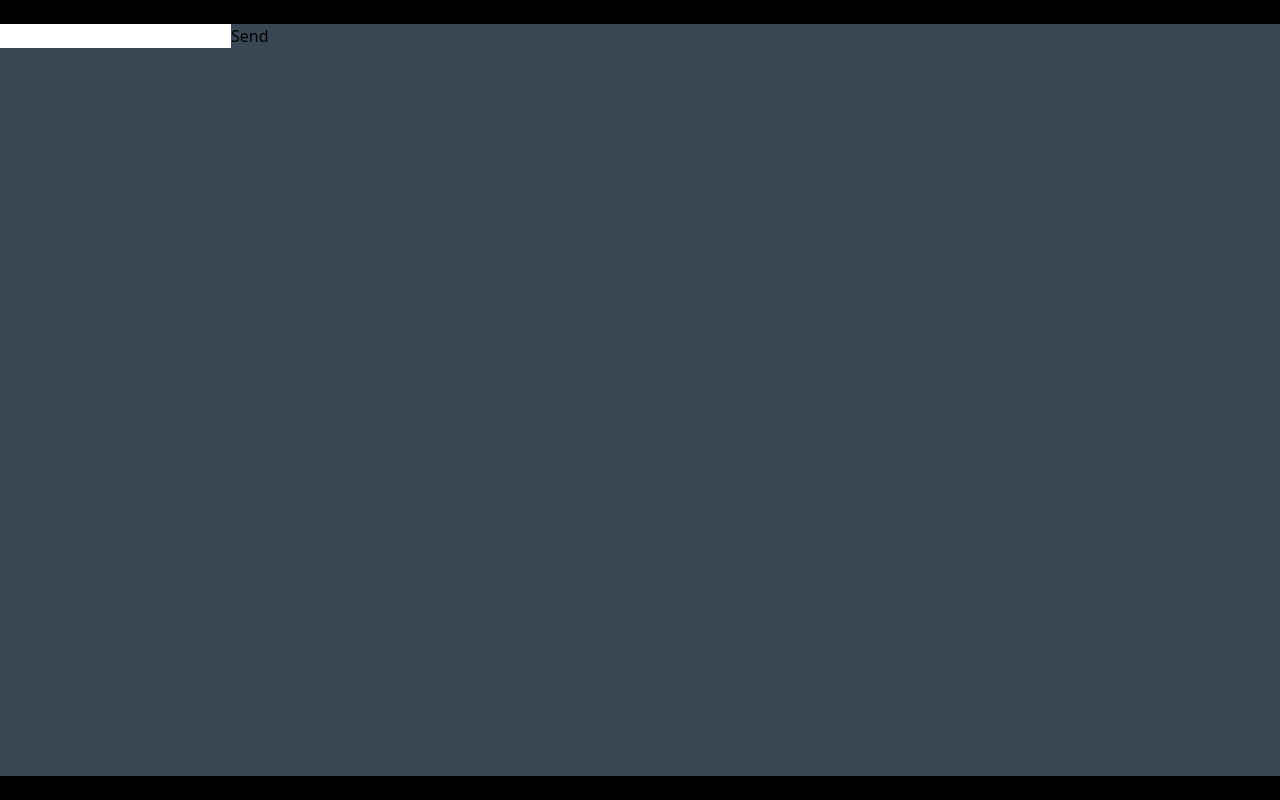
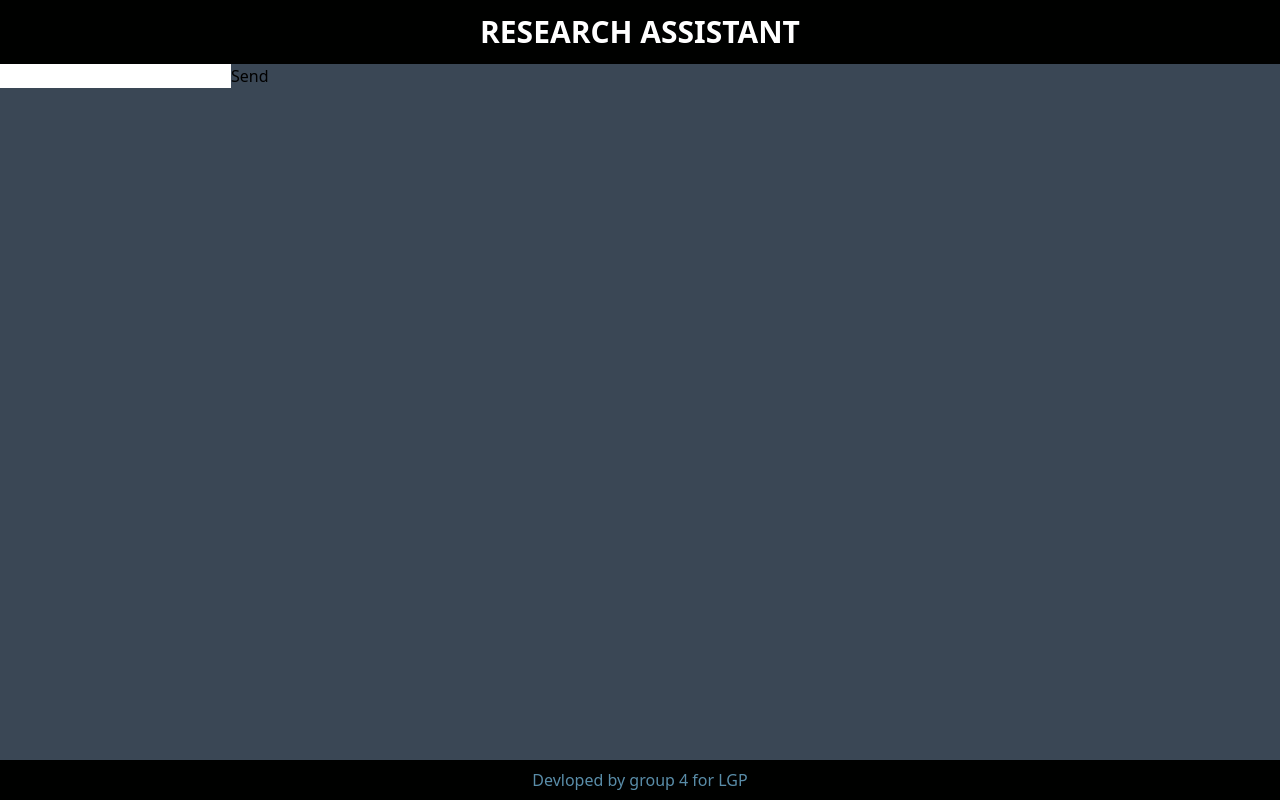
Before and after one commit to Raghav2608/Research-Assistant, a Next.js app in the folder frontend/: page / in a window 1280 px wide. Built offline with nearby package versions, Linux system fonts and the light colour scheme.

Commit message:
Style header and footer

```diff
--- a/frontend/app/layout.tsx
+++ b/frontend/app/layout.tsx
@@ -13,12 +13,16 @@ export default function RootLayout({
         <title>My Research Assistant</title>
       </head>
       <body className="flex flex-col min-h-screen">
-        <header className="flex flex-row w-full bg-dark">
-          <span>placeholder for logo</span>
+        <header className="flex flex-row items-center justify-center w-full bg-dark h-14 p-8">
+          <h1>
+            <span className="text-center text-white font-extrabold text-3xl">RESEARCH ASSISTANT</span>
+          </h1>
         </header>
         <main className="flex flex-row flex-1 w-full bg-light">{children}</main>
-        <footer className="flex flex-row w-full bg-dark ">
-          <span>Devloped by group 4 for LGP</span>
+        <footer className="flex flex-row items-center justify-center w-full bg-dark h-10">
+          <div>
+            <span className="text-info">Devloped by group 4 for LGP</span>
+          </div>
         </footer>
       </body>
     </html>
--- a/frontend/app/page.tsx
+++ b/frontend/app/page.tsx
@@ -1,5 +1,9 @@
 import Chatbox from "@/components/Chatbox";
 
 export default function Home() {
-  return <Chatbox />;
+  return (
+    <div className="flex">
+      <Chatbox />
+    </div>
+  );
 }
```
